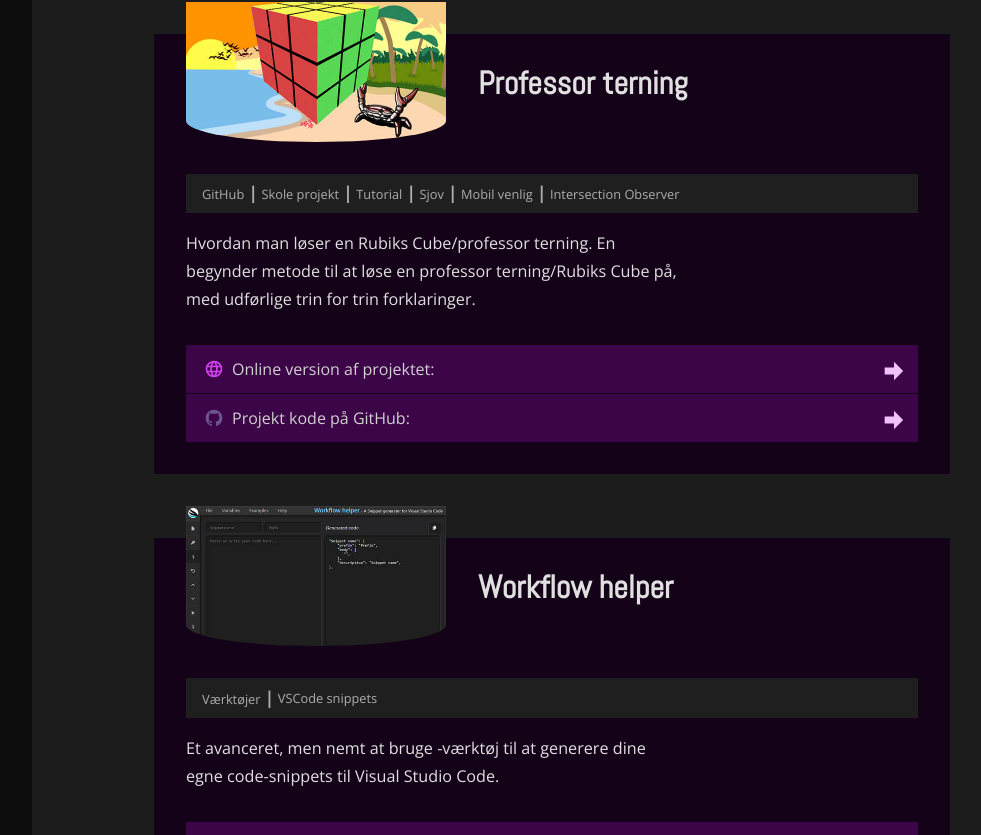
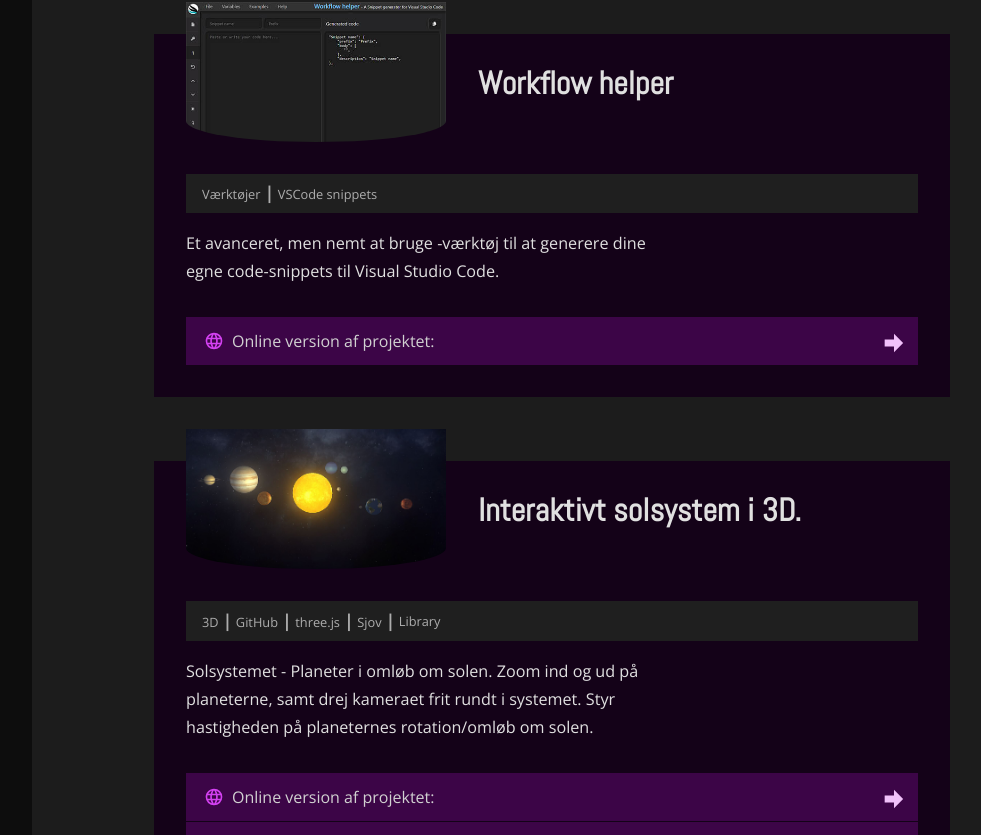
Before and after one commit to bqardi/react-portfolio, a React (Create React App) app: page /dashboard/cv in a window 1280 px wide. Shown: the part 1316-2151 px from the top of the page, without its empty margins (208-1189 px from the left). Built offline with nearby package versions, Linux system fonts and the light colour scheme.

Commit message:
Changed order of cv-projects

```diff
--- a/src/views/CV.js
+++ b/src/views/CV.js
@@ -83,15 +83,9 @@ function CV() {
 						<Translate id="work" />
 					</h2>
 					<Layout.Grid>
-						<WorkCard
-							project={projects?.find(project => project.id === "prj11")}
-						/>
-						<WorkCard
-							project={projects?.find(project => project.id === "prj16")}
-						/>
-						<WorkCard
-							project={projects?.find(project => project.id === "prj25")}
-						/>
+						<WorkCard project={projects?.find(project => project.id === "prj16")} />
+						<WorkCard project={projects?.find(project => project.id === "prj25")} />
+						<WorkCard project={projects?.find(project => project.id === "prj11")} />
 					</Layout.Grid>
 				</Layout.Cell>
 			</Layout.Cell>
```
